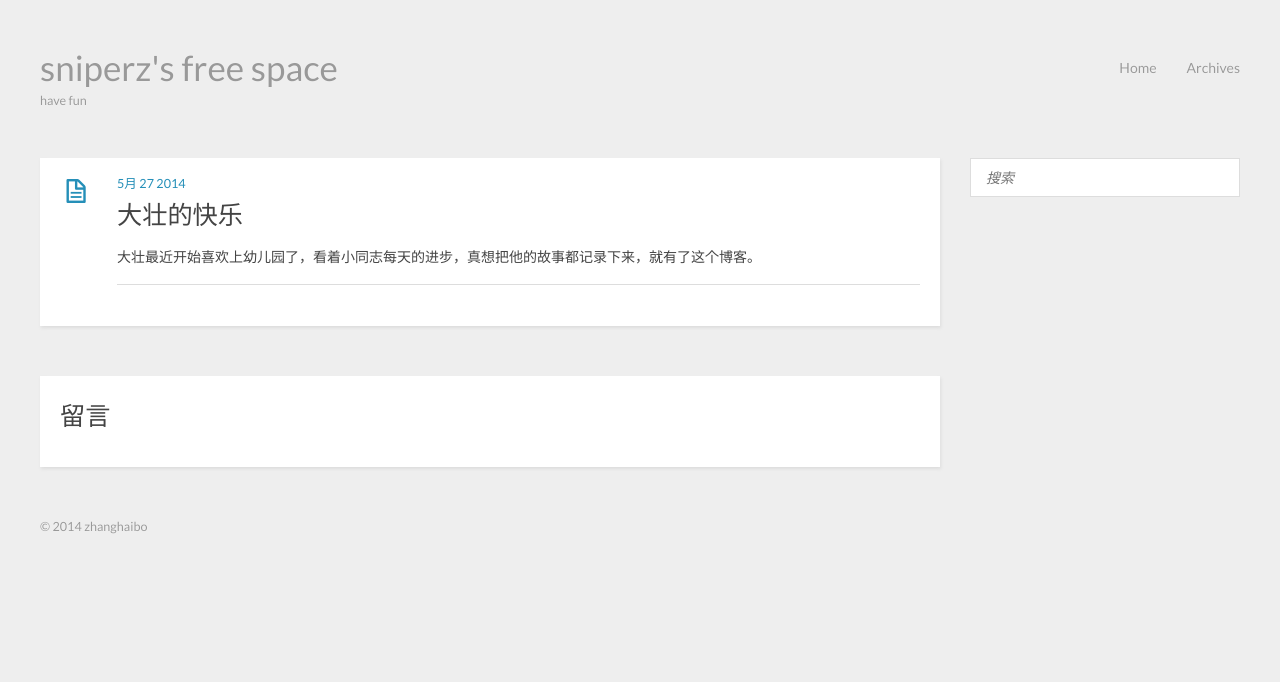
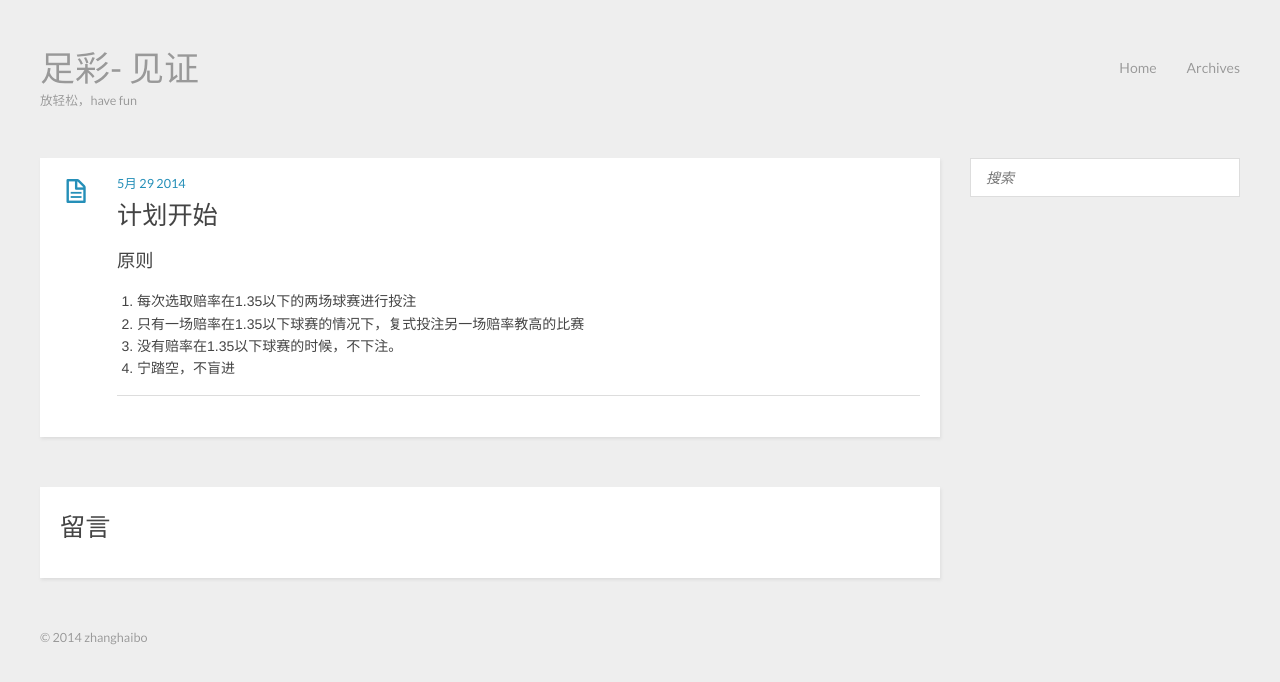
Before and after one commit to sniperz/sniperz.github.io, a plain HTML site: page 2014/05/29/计划开始/index.html in a window 1280 px wide. Drawn offline with nearby package versions, Linux system fonts and the light colour scheme.

Commit message:
commit message

```diff
--- a/2014/05/27/大壮的快乐/index.html
+++ b/2014/05/29/计划开始/index.html
@@ -3,23 +3,23 @@
 <head>
   <meta charset="utf-8">
 
-  <title>大壮的快乐 | sniperz&#39;s free space</title>
+  <title>计划开始 | 足彩- 见证</title>
   <meta name="author" content="zhanghaibo">
 
-  <meta name="description" content="大壮最近开始喜欢上幼儿园了，看着小同志每天的进步，真想把他的故事都记录下来，就有了这个博客。">
+  <meta name="description" content="powered by zhanghaibo">
 
 
   <meta name="viewport" content="width=device-width, initial-scale=1, maximum-scale=1">
 
-  <meta property="og:title" content="大壮的快乐"/>
-  <meta property="og:site_name" content="sniperz&#39;s free space"/>
+  <meta property="og:title" content="计划开始"/>
+  <meta property="og:site_name" content="足彩- 见证"/>
 
 
     <meta property="og:image" content="undefined"/>
 
 
   <link href="/favicon.png" rel="icon">
-  <link rel="alternate" href="/atom.xml" title="sniperz&#39;s free space" type="application/atom+xml">
+  <link rel="alternate" href="/atom.xml" title="足彩- 见证" type="application/atom+xml">
   <link rel="stylesheet" href="/css/style.css" media="screen" type="text/css">
   <!--[if lt IE 9]><script src="//html5shiv.googlecode.com/svn/trunk/html5.js"></script><![endif]-->
 
@@ -28,8 +28,8 @@
 
 <body>
   <header id="header" class="inner"><div class="alignleft">
-  <h1><a href="/">sniperz&#39;s free space</a></h1>
-  <h2><a href="/">have fun</a></h2>
+  <h1><a href="/">足彩- 见证</a></h1>
+  <h2><a href="/">放轻松，have fun</a></h2>
 </div>
 <nav id="main-nav" class="alignright">
   <ul>
@@ -49,17 +49,23 @@
     <header>
 
         <div class="icon"></div>
-        <time datetime="2014-05-27T08:09:22.000Z"><a href="/2014/05/27/大壮的快乐/">5月 27 2014</a></time>
+        <time datetime="2014-05-29T01:23:29.000Z"><a href="/2014/05/29/计划开始/">5月 29 2014</a></time>
 
 
 
-    <h1 class="title">大壮的快乐</h1>
+    <h1 class="title">计划开始</h1>
 
 
     </header>
     <div class="entry">
 
-        <p>大壮最近开始喜欢上幼儿园了，看着小同志每天的进步，真想把他的故事都记录下来，就有了这个博客。</p>
+        <h3 id="原则">原则</h3>
+<ol>
+<li>每次选取赔率在1.35以下的两场球赛进行投注</li>
+<li>只有一场赔率在1.35以下球赛的情况下，复式投注另一场赔率教高的比赛</li>
+<li>没有赔率在1.35以下球赛的时候，不下注。</li>
+<li>宁踏空，不盲进</li>
+</ol>
 
 
     </div>
@@ -107,7 +113,7 @@
   }(document, 'script', 'facebook-jssdk'));
 </script>
 
-<div class="fb-comments" data-href="http://yoursite.com/2014/05/27/大壮的快乐/" data-num-posts="5" data-width="840" data-colorscheme="light"></div>
+<div class="fb-comments" data-href="http://yoursite.com/2014/05/29/计划开始/" data-num-posts="5" data-width="840" data-colorscheme="light"></div>
 
 
 </section>
```
Also changed, not shown: archives/2014/05/index.html (+9 -7 lines), archives/2014/index.html (+9 -7 lines), archives/index.html (+9 -7 lines), index.html (+16 -8 lines).
